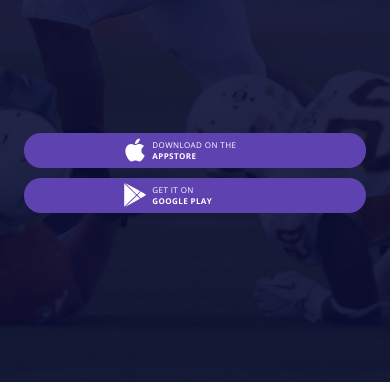
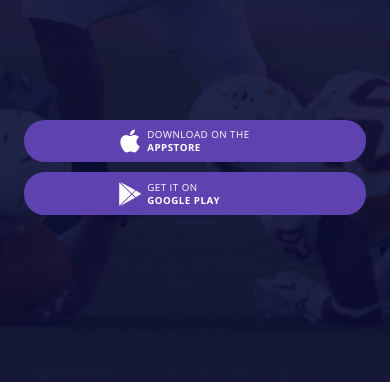
Before and after one commit to mardarovsky-d/mq22-diploma, a plain HTML site: page index.html in a window 390 px wide. Shown: the part 459-841 px from the top of the page. Drawn offline with Linux system fonts and the light colour scheme; files whose address does not match are found by name.

Commit message:
Add files via upload
Добавлена версия для планшета и десктопа

```diff
--- a/css/style.css
+++ b/css/style.css
@@ -91,6 +91,7 @@ img {
 
 .download-button {
   display: flex;
+  justify-content: center;
   background-color: #5e42b0;
   margin-bottom: 10px;
   text-transform: uppercase;
@@ -300,14 +301,14 @@ img {
   }
 
   .download-button {
-    height: 35px;
+    height: 10.9375vw;
     width: 87.5%;
-    border-radius: 17px;
-    font-size: 8px;
+    border-radius: 5.3125vw;
+    font-size: 2.5vw;
   }
 
   .button-content {
-    margin-left: 29%;
+    width: 39.375vw;
   }
 
   .button-icon {
```
